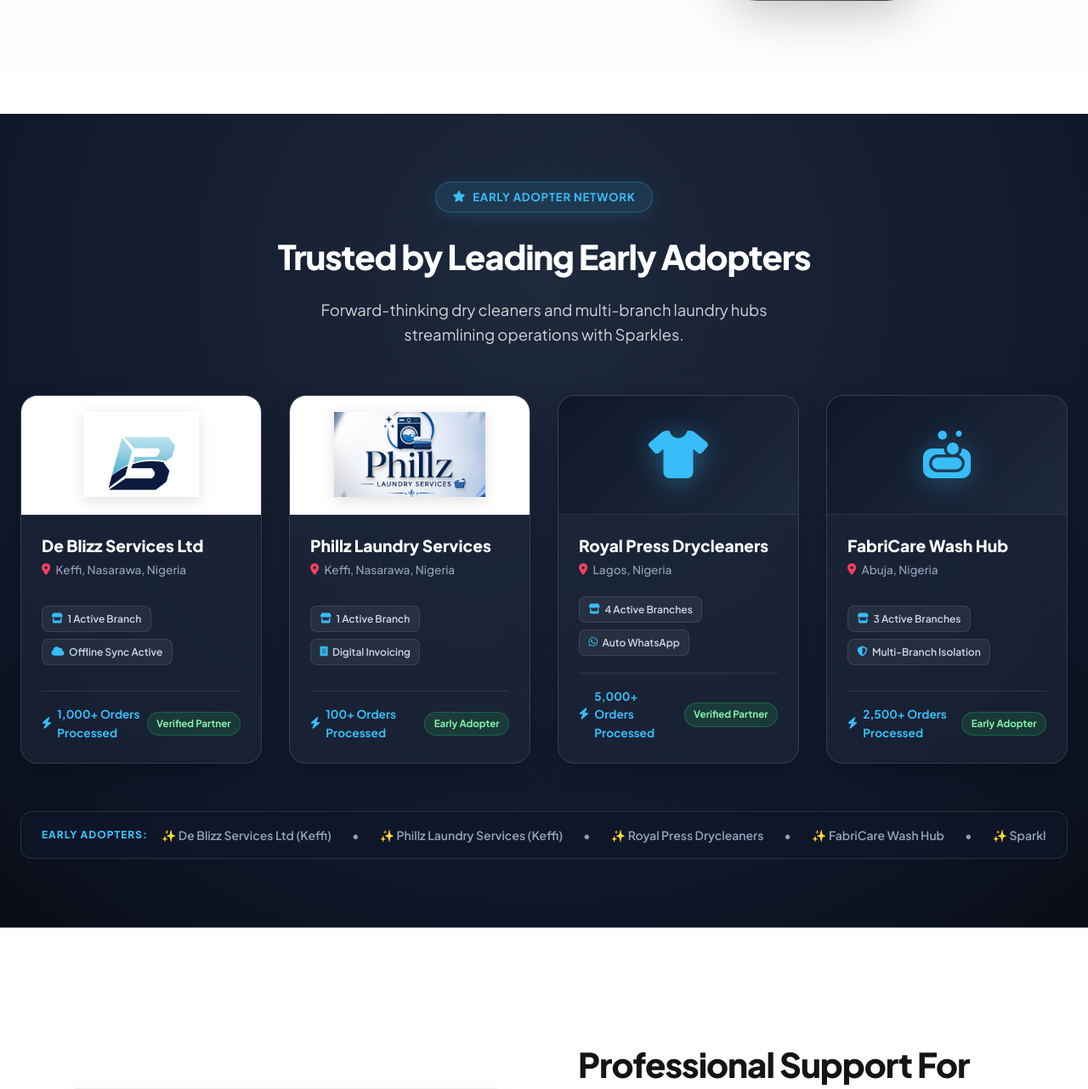
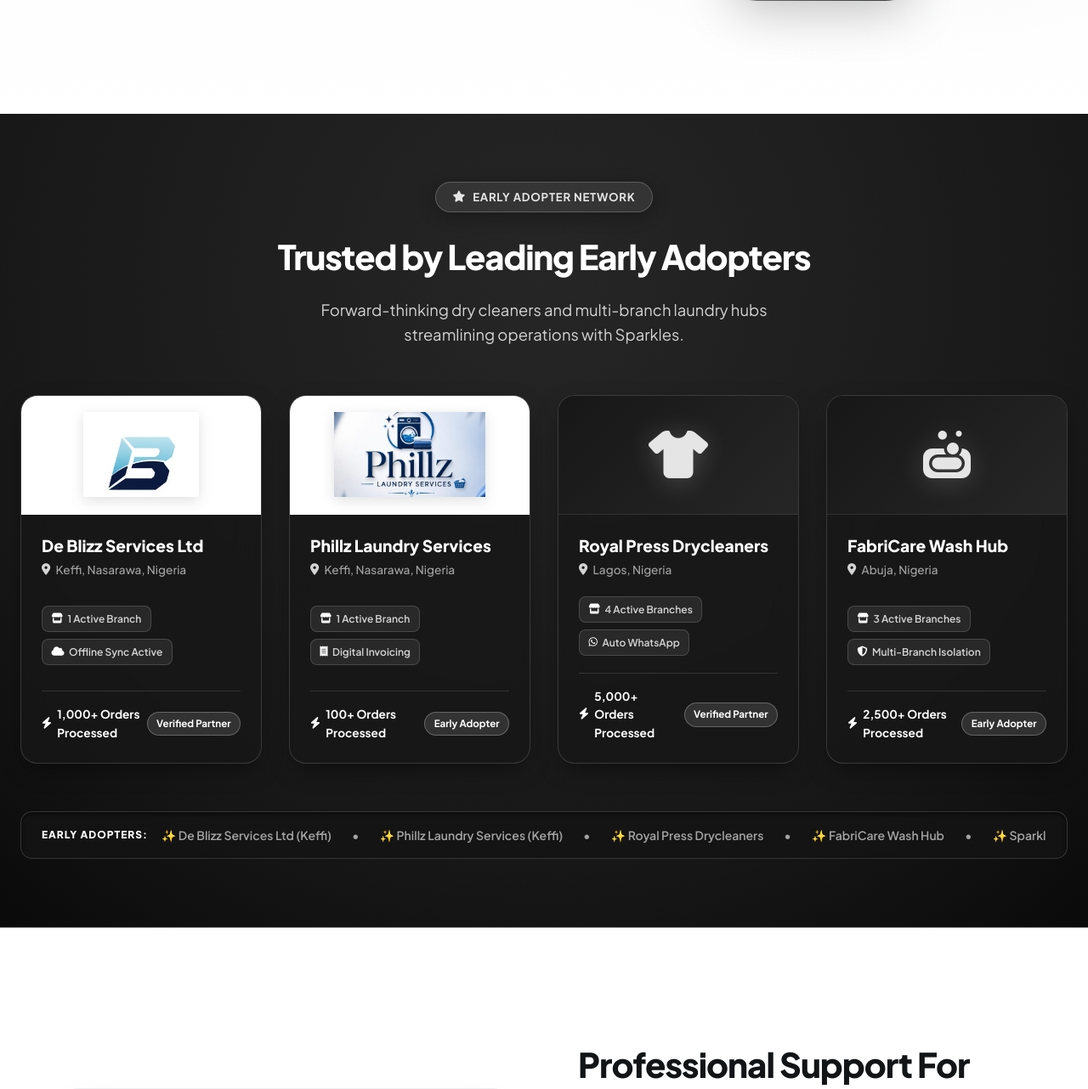
Before and after one commit to DamaMichaelYohanna/sparkles, a Django app: page / in a window 1280 px wide. Shown: the part 666-1948 px from the top of the page at 85% size. Run offline with Django 4.2, Linux system fonts and the light colour scheme.

Commit message:
Update Early Adopters section theme to grey monochromatic palette

```diff
--- a/laundry_backend/landing/static/landing/css/styles.css
+++ b/laundry_backend/landing/static/landing/css/styles.css
@@ -1889,13 +1889,13 @@ footer {
     color: #7f1d1d;
 }
 
-/* Early Adopters Showcase Section */
+/* Early Adopters Showcase Section (Grey Monochromatic Theme) */
 .early-adopters-section {
-    background: radial-gradient(circle at 50% 20%, #1e293b 0%, #0f172a 70%, #090d16 100%);
+    background: radial-gradient(circle at 50% 20%, #262626 0%, #171717 70%, #0a0a0a 100%);
     padding: 5rem 1.5rem;
     position: relative;
     overflow: hidden;
-    border-bottom: 1px solid rgba(255, 255, 255, 0.08);
+    border-bottom: 1px solid rgba(255, 255, 255, 0.12);
 }
 
 .early-adopters-container {
@@ -1907,9 +1907,9 @@ footer {
     display: inline-flex;
     align-items: center;
     gap: 0.5rem;
-    background: rgba(56, 189, 248, 0.12);
-    border: 1px solid rgba(56, 189, 248, 0.3);
-    color: #38bdf8;
+    background: rgba(255, 255, 255, 0.08);
+    border: 1px solid rgba(255, 255, 255, 0.2);
+    color: #e5e5e5;
     font-size: 0.825rem;
     font-weight: 700;
     padding: 0.4rem 1.25rem;
@@ -1917,7 +1917,7 @@ footer {
     margin-bottom: 1.25rem;
     text-transform: uppercase;
     letter-spacing: 0.75px;
-    box-shadow: 0 4px 20px rgba(56, 189, 248, 0.15);
+    box-shadow: 0 4px 20px rgba(0, 0, 0, 0.3);
 }
 
 .adopters-grid {
@@ -1929,23 +1929,23 @@ footer {
 }
 
 .adopter-card {
-    background: rgba(30, 41, 59, 0.6);
+    background: rgba(23, 23, 23, 0.75);
     backdrop-filter: blur(16px);
     -webkit-backdrop-filter: blur(16px);
-    border: 1px solid rgba(255, 255, 255, 0.12);
+    border: 1px solid rgba(255, 255, 255, 0.15);
     border-radius: 20px;
     overflow: hidden;
     display: flex;
     flex-direction: column;
     transition: all 0.35s cubic-bezier(0.4, 0, 0.2, 1);
-    box-shadow: 0 10px 30px -10px rgba(0, 0, 0, 0.5);
+    box-shadow: 0 10px 30px -10px rgba(0, 0, 0, 0.6);
 }
 
 .adopter-card:hover {
     transform: translateY(-8px);
-    border-color: rgba(56, 189, 248, 0.4);
-    box-shadow: 0 20px 40px -15px rgba(2, 132, 199, 0.35);
-    background: rgba(30, 41, 59, 0.85);
+    border-color: #ffffff;
+    box-shadow: 0 20px 40px -15px rgba(255, 255, 255, 0.15);
+    background: #1a1a1a;
 }
 
 /* Large Hero Showcase Slot for Logo */
@@ -1966,7 +1966,7 @@ footer {
 }
 
 .adopter-logo-showcase.icon-bg {
-    background: linear-gradient(135deg, #0f172a 0%, #1e293b 100%);
+    background: linear-gradient(135deg, #171717 0%, #262626 100%);
     border-bottom: 1px solid rgba(255, 255, 255, 0.1);
 }
 
@@ -1986,8 +1986,8 @@ footer {
 
 .adopter-icon-hero {
     font-size: 3.5rem;
-    color: #38bdf8;
-    filter: drop-shadow(0 4px 15px rgba(56, 189, 248, 0.4));
+    color: #e5e5e5;
+    filter: drop-shadow(0 4px 15px rgba(255, 255, 255, 0.2));
 }
 
 .adopter-card-body {
@@ -2015,7 +2015,7 @@ footer {
 
 .adopter-location {
     font-size: 0.85rem;
-    color: #94a3b8;
+    color: #a3a3a3;
     display: flex;
     align-items: center;
     gap: 0.4rem;
@@ -2023,7 +2023,7 @@ footer {
 }
 
 .adopter-location i {
-    color: #f43f5e;
+    color: #d4d4d4;
 }
 
 .adopter-features-list {
@@ -2033,9 +2033,9 @@ footer {
 }
 
 .adopter-feature-pill {
-    background: rgba(255, 255, 255, 0.06);
-    border: 1px solid rgba(255, 255, 255, 0.1);
-    color: #cbd5e1;
+    background: rgba(255, 255, 255, 0.08);
+    border: 1px solid rgba(255, 255, 255, 0.15);
+    color: #d4d4d4;
     font-size: 0.75rem;
     font-weight: 600;
     padding: 0.3rem 0.65rem;
@@ -2046,7 +2046,7 @@ footer {
 }
 
 .adopter-feature-pill i {
-    color: #38bdf8;
+    color: #ffffff;
 }
 
 .adopter-meta {
@@ -2054,13 +2054,13 @@ footer {
     align-items: center;
     justify-content: space-between;
     gap: 0.5rem;
-    border-top: 1px solid rgba(255, 255, 255, 0.1);
+    border-top: 1px solid rgba(255, 255, 255, 0.12);
     padding-top: 1rem;
     font-size: 0.85rem;
 }
 
 .adopter-stat {
-    color: #38bdf8;
+    color: #ffffff;
     font-weight: 700;
     display: flex;
     align-items: center;
@@ -2068,9 +2068,9 @@ footer {
 }
 
 .adopter-tag {
-    background: rgba(34, 197, 94, 0.15);
-    border: 1px solid rgba(34, 197, 94, 0.3);
-    color: #86efac;
+    background: rgba(255, 255, 255, 0.12);
+    border: 1px solid rgba(255, 255, 255, 0.25);
+    color: #ffffff;
     font-size: 0.725rem;
     font-weight: 700;
     padding: 0.25rem 0.65rem;
@@ -2079,21 +2079,21 @@ footer {
 }
 
 .adopter-ticker-wrapper {
-    background: rgba(15, 23, 42, 0.75);
-    border: 1px solid rgba(255, 255, 255, 0.12);
+    background: rgba(20, 20, 20, 0.85);
+    border: 1px solid rgba(255, 255, 255, 0.15);
     border-radius: 14px;
     padding: 1rem 1.5rem;
     display: flex;
     align-items: center;
     gap: 1rem;
     overflow: hidden;
-    box-shadow: inset 0 2px 4px rgba(0, 0, 0, 0.3);
+    box-shadow: inset 0 2px 4px rgba(0, 0, 0, 0.5);
 }
 
 .ticker-label {
     font-size: 0.75rem;
     font-weight: 800;
-    color: #38bdf8;
+    color: #ffffff;
     letter-spacing: 1px;
     white-space: nowrap;
 }
@@ -2102,7 +2102,7 @@ footer {
     display: flex;
     align-items: center;
     gap: 1.5rem;
-    color: #94a3b8;
+    color: #a3a3a3;
     font-size: 0.875rem;
     font-weight: 600;
     white-space: nowrap;
```
